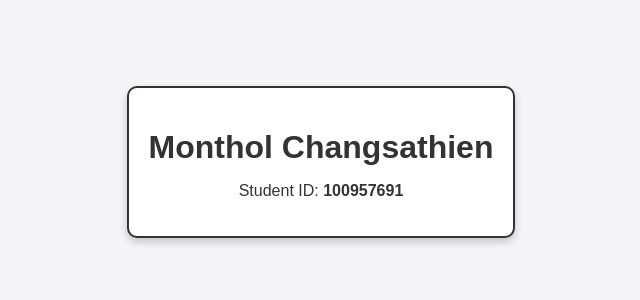
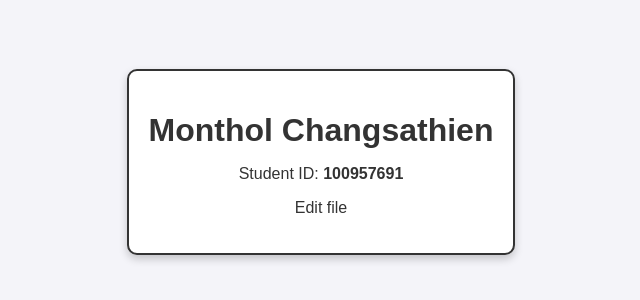
Before and after one commit to montholchs86/task_1, a plain HTML site: page index.html in a window 1280 px wide. Shown: the part 238-538 px from the top of the page, without its empty margins (319-959 px from the left). Drawn offline with Linux system fonts and the light colour scheme.

Commit message:
update html

```diff
--- a/index.html
+++ b/index.html
@@ -32,6 +32,7 @@
     <div class="container">
         <h1>Monthol Changsathien</h1>
         <p>Student ID: <strong>100957691</strong></p>
+        <p>Edit file</p>
     </div>
 </body>
 </html>
```
Also changed, not shown: 1 other file.
